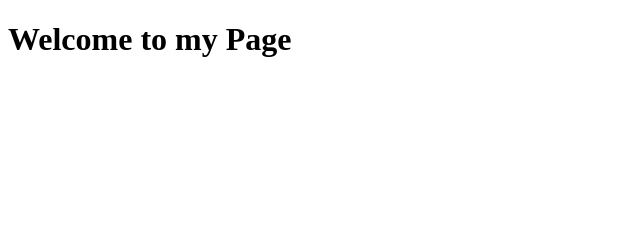
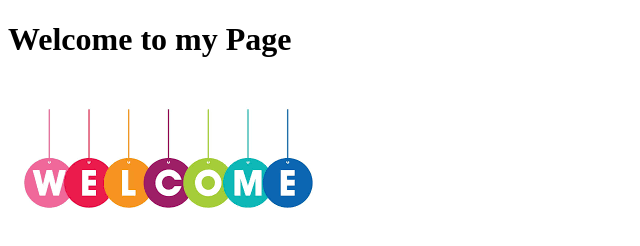
Before and after one commit to IanCalleja/IanCalleja.github.io, a website: page index.html in a window 1280 px wide. Shown: the whole page, without its empty margins (0-640 px from the left). Drawn offline with Linux system fonts and the light colour scheme.

Commit message:
img insert

```diff
--- a/index.html
+++ b/index.html
@@ -7,6 +7,6 @@
 </head>
 <body>
   <h1>Welcome to my Page </h1>
-  <img src=""
+  <img src="Assets/images.png">
 </body>
 </html>
```
